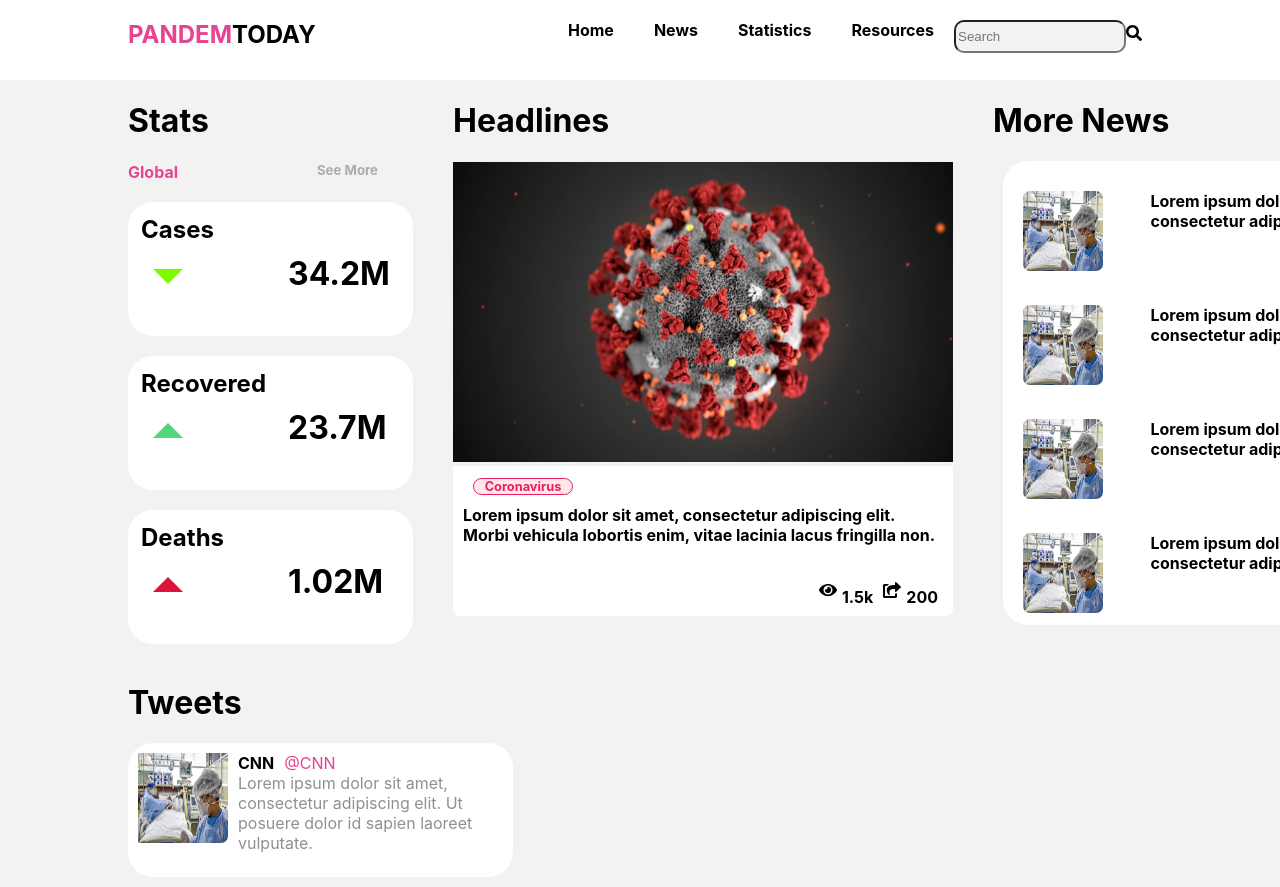
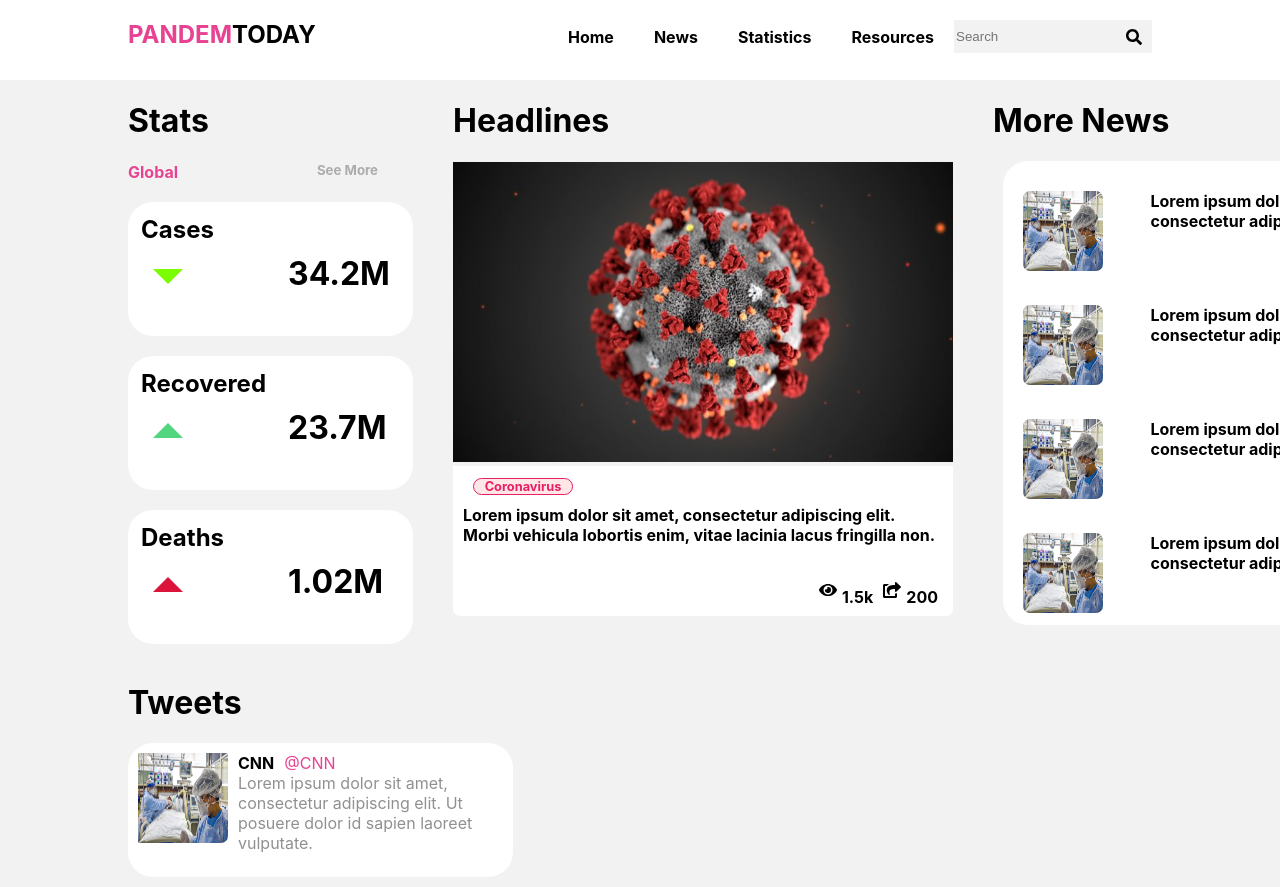
Before and after one commit to Jonathanferreras/PandemToday, a Next.js app: page / in a window 1280 px wide. Built offline with nearby package versions, Linux system fonts and the light colour scheme.

Commit message:
done: Fix Navbar; todo: Tweak code so pink hover bar isat bottom of navbar when hovering link

```diff
--- a/components/card.js
+++ b/components/card.js
@@ -4,7 +4,6 @@ import Head from 'next/head'
 
 export default function Card(props){
   const type = props.type;
-  console.log(type);
 
   if (type == 'tweet'){
       return(
--- a/src/styles/globals.css
+++ b/src/styles/globals.css
@@ -43,9 +43,44 @@ a {
   float: left;
 }
 
+.menu{
+  float: right;
+  padding-top: 20px;
+  display: flex;
+  justify-content: center;
+  align-items: center;
+}
+
+.menu a{
+  font-weight: bold;
+  margin-left: 20px;
+  margin-right: 20px;
+}
+
+.menu a:hover{
+  border-bottom: 5px solid #E84393;
+}
+
+.links{
+  display: inline-flex;
+  justify-content: center;
+  align-items: center;
+}
+
 .search-bar{
-  display: inline-block;
+  display: flex;
+  justify-content: center;
+  align-items: center;
+  height: 33px;
   padding-right: 10px;
+  background-color: #F2F2F2;
+}
+
+.search-bar input{
+  height: 33px;
+  width: 172px;
+  border: 0;
+  background-color: #F2F2F2;
 }
 
 .sicon{
@@ -54,36 +89,6 @@ a {
   height: 20px;
   /* top: 26px;
   right: 165px; */
-}
-
-.menu{
-  float: right;
-  padding-top: 20px;
-  display: flex;
-}
-
-.menu a{
-  font-weight: bold;
-  margin-left: 20px;
-  margin-right: 20px;
-  padding-bottom: 20px;
-}
-
-.menu a:hover{
-  border-bottom: 5px solid #E84393;
-}
-
-.links{
-  display: flex;
-  justify-content: center;
-  align-items: center;
-}
-
-.search-bar input{
-  height: 33px;
-  width: 172px;
-  border-radius: 10px;
-  background-color: #F2F2F2;
 }
 
 .card{
```
